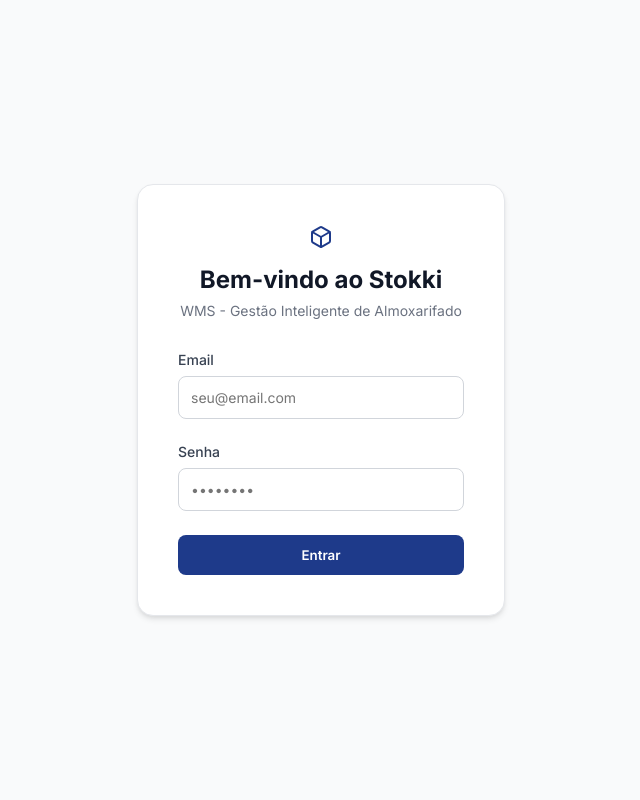
After one commit to Gylerme0/stokki-app, a FastAPI app: template templates/login.html in a window 1280 px wide. The commit adds this page. Shown: the whole page, without its empty margins (319-959 px from the left). Run offline with FastAPI, Linux system fonts and the light colour scheme; the template is opened without the code that fills it, so the values that code supplies are empty.

Commit message:
adicionado tela de login

```diff
--- a/main.py
+++ b/main.py
@@ -1,4 +1,5 @@
-from fastapi import FastAPI, Request
+from fastapi import FastAPI, Request, Form
+from fastapi.responses import RedirectResponse
 from fastapi.staticfiles import StaticFiles
 from fastapi.templating import Jinja2Templates
 
@@ -10,4 +11,20 @@
 
 @app.get("/")
 async def read_root(request: Request):
+    # In a real app, check auth here
+    return RedirectResponse(url="/login")
+
+@app.get("/login")
+async def login_page(request: Request):
+    return templates.TemplateResponse("login.html", {"request": request})
+
+@app.post("/login")
+async def login(request: Request, email: str = Form(...), password: str = Form(...)):
+    # Mock authentication
+    if email and password:
+        return RedirectResponse(url="/dashboard", status_code=303)
+    return templates.TemplateResponse("login.html", {"request": request, "error": "Invalid credentials"})
+
+@app.get("/dashboard")
+async def dashboard(request: Request):
     return templates.TemplateResponse("dashboard.html", {"request": request})
--- a/static/css/style.css
+++ b/static/css/style.css
@@ -21,6 +21,98 @@
     display: flex;
     height: 100vh;
     overflow: hidden;
+}
+
+/* Login Styles */
+.login-body {
+    display: flex;
+    align-items: center;
+    justify-content: center;
+    background-color: #F9FAFB;
+}
+
+.login-container {
+    width: 100%;
+    max-width: 400px;
+    padding: 1rem;
+}
+
+.login-card {
+    background-color: var(--white);
+    padding: 2.5rem;
+    border-radius: 1rem;
+    box-shadow: 0 4px 6px -1px rgba(0, 0, 0, 0.1), 0 2px 4px -1px rgba(0, 0, 0, 0.06);
+    text-align: center;
+    border: 1px solid #E5E7EB;
+}
+
+.login-header {
+    margin-bottom: 2rem;
+}
+
+.logo-container {
+    margin-bottom: 1rem;
+    display: flex;
+    justify-content: center;
+}
+
+.login-header h1 {
+    font-size: 1.5rem;
+    font-weight: 700;
+    color: #111827;
+    margin-bottom: 0.5rem;
+}
+
+.login-header p {
+    font-size: 0.875rem;
+    color: #6B7280;
+}
+
+.login-form {
+    text-align: left;
+}
+
+.form-group {
+    margin-bottom: 1.5rem;
+}
+
+.form-group label {
+    display: block;
+    font-size: 0.875rem;
+    font-weight: 500;
+    color: #374151;
+    margin-bottom: 0.5rem;
+}
+
+.form-group input {
+    width: 100%;
+    padding: 0.75rem;
+    border: 1px solid #D1D5DB;
+    border-radius: 0.5rem;
+    font-size: 0.875rem;
+    outline: none;
+    transition: border-color 0.2s;
+}
+
+.form-group input:focus {
+    border-color: var(--primary-color);
+    box-shadow: 0 0 0 3px rgba(30, 58, 138, 0.1);
+}
+
+.login-btn {
+    width: 100%;
+    padding: 0.75rem;
+    background-color: #1E3A8A;
+    color: var(--white);
+    border: none;
+    border-radius: 0.5rem;
+    font-weight: 600;
+    cursor: pointer;
+    transition: background-color 0.2s;
+}
+
+.login-btn:hover {
+    background-color: #1e40af;
 }
 
 /* Sidebar */
--- /dev/null
+++ b/templates/login.html
@@ -0,0 +1,42 @@
+<!DOCTYPE html>
+<html lang="pt-BR">
+<head>
+    <meta charset="UTF-8">
+    <meta name="viewport" content="width=device-width, initial-scale=1.0">
+    <title>Login - Stokki</title>
+    <link rel="stylesheet" href="/static/css/style.css">
+    <link href="https://fonts.googleapis.com/css2?family=Inter:wght@400;500;600;700&display=swap" rel="stylesheet">
+    <script src="https://unpkg.com/lucide@latest"></script>
+</head>
+<body class="login-body">
+    <div class="login-container">
+        <div class="login-card">
+            <div class="login-header">
+                <div class="logo-container">
+                    <i data-lucide="box" size="40" color="#1E3A8A"></i>
+                </div>
+                <h1>Bem-vindo ao Stokki</h1>
+                <p>WMS - Gestão Inteligente de Almoxarifado</p>
+            </div>
+
+            <form action="/login" method="POST" class="login-form">
+                <div class="form-group">
+                    <label for="email">Email</label>
+                    <input type="email" id="email" name="email" placeholder="seu@email.com" required>
+                </div>
+
+                <div class="form-group">
+                    <label for="password">Senha</label>
+                    <input type="password" id="password" name="password" placeholder="••••••••" required>
+                </div>
+
+                <button type="submit" class="login-btn">Entrar</button>
+            </form>
+        </div>
+    </div>
+
+    <script>
+        lucide.createIcons();
+    </script>
+</body>
+</html>
```
